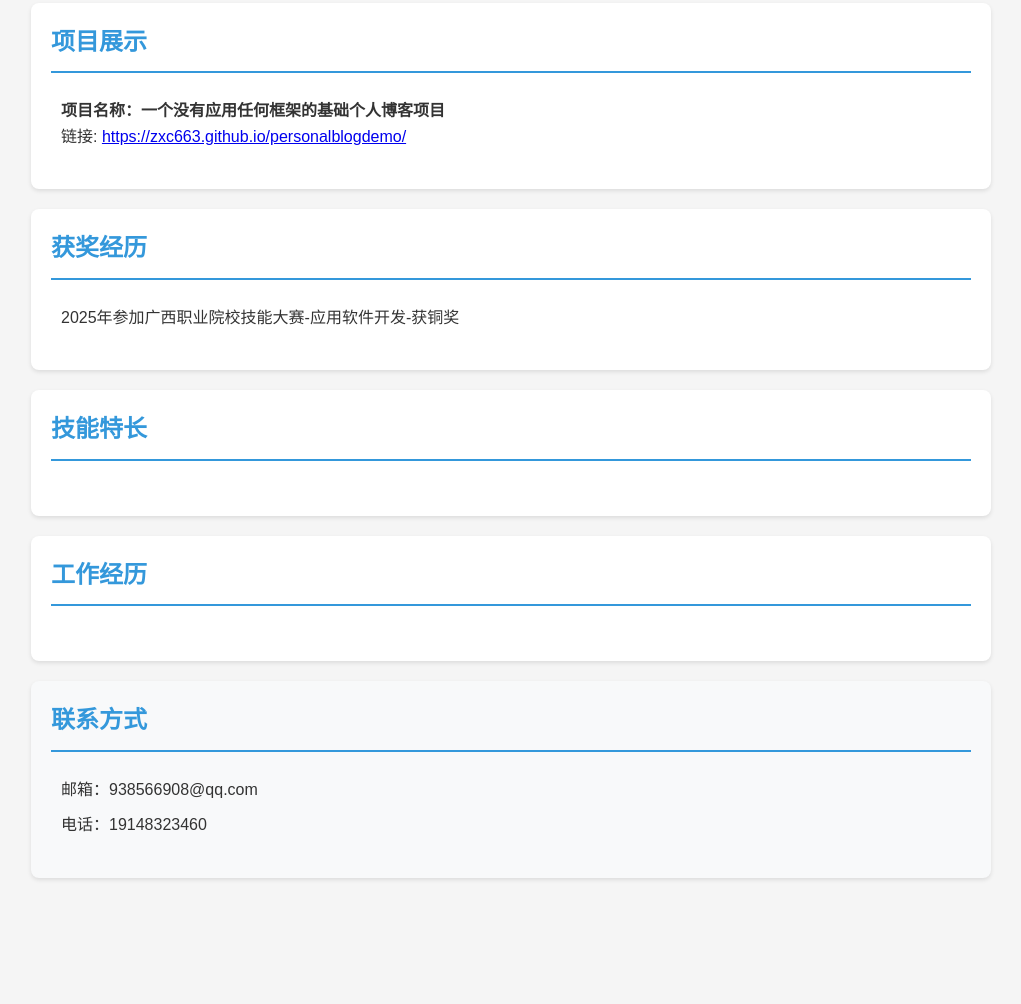
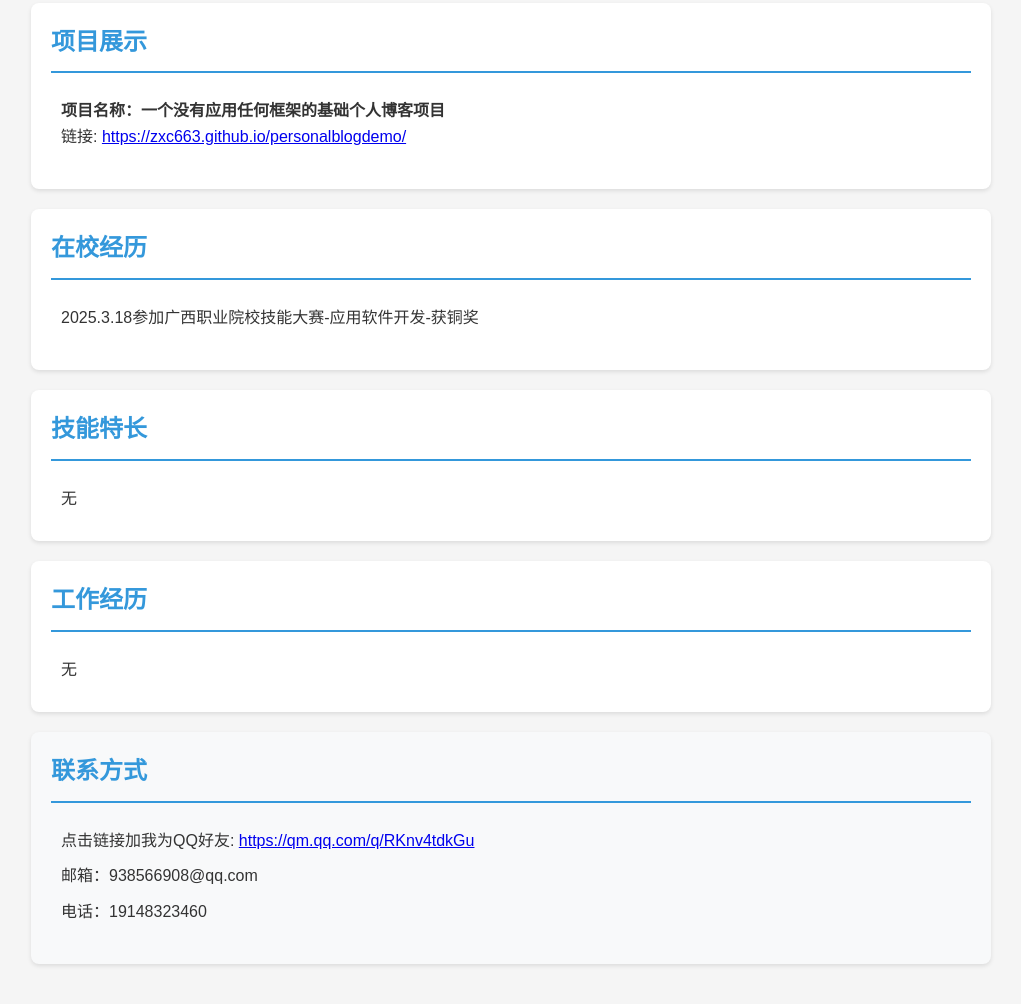
Before and after one commit to zxc663/ThirteenXino, a plain HTML site: page index.html in a window 1280 px wide. Shown: the part 601-1605 px from the top of the page, without its empty margins (129-1150 px from the left). Before the commit the page ends 1519 px from the top, so only its background shows below. Drawn offline with Linux system fonts and the light colour scheme.

Commit message:
Update index.html
QQ


Signed-off-by: zxc663 <zxc663996@outlook.com>

```diff
--- a/index.html
+++ b/index.html
@@ -37,29 +37,30 @@
 
 
         <section class="awards">
-            <h2>获奖经历</h2>
+            <h2>在校经历</h2>
             <div class="info-content">
-              <p>2025年参加广西职业院校技能大赛-应用软件开发-获铜奖 </p>
+              <p>2025.3.18参加广西职业院校技能大赛-应用软件开发-获铜奖 </p>
             </div>
         </section>
 
         <section class="skills">
             <h2>技能特长</h2>
             <div class="info-content">
-
+                无
             </div>
         </section>
 
         <section class="experience">
             <h2>工作经历</h2>
             <div class="info-content">
-
+                无
             </div>
         </section>
 
         <section class="contact">
             <h2>联系方式</h2>
             <div class="info-content">
+                <p>点击链接加我为QQ好友: <a href="https://qm.qq.com/q/RKnv4tdkGu">https://qm.qq.com/q/RKnv4tdkGu</a></p>
                 <p>邮箱：938566908@qq.com</p>
                 <p>电话：19148323460</p>
             </div>
```
